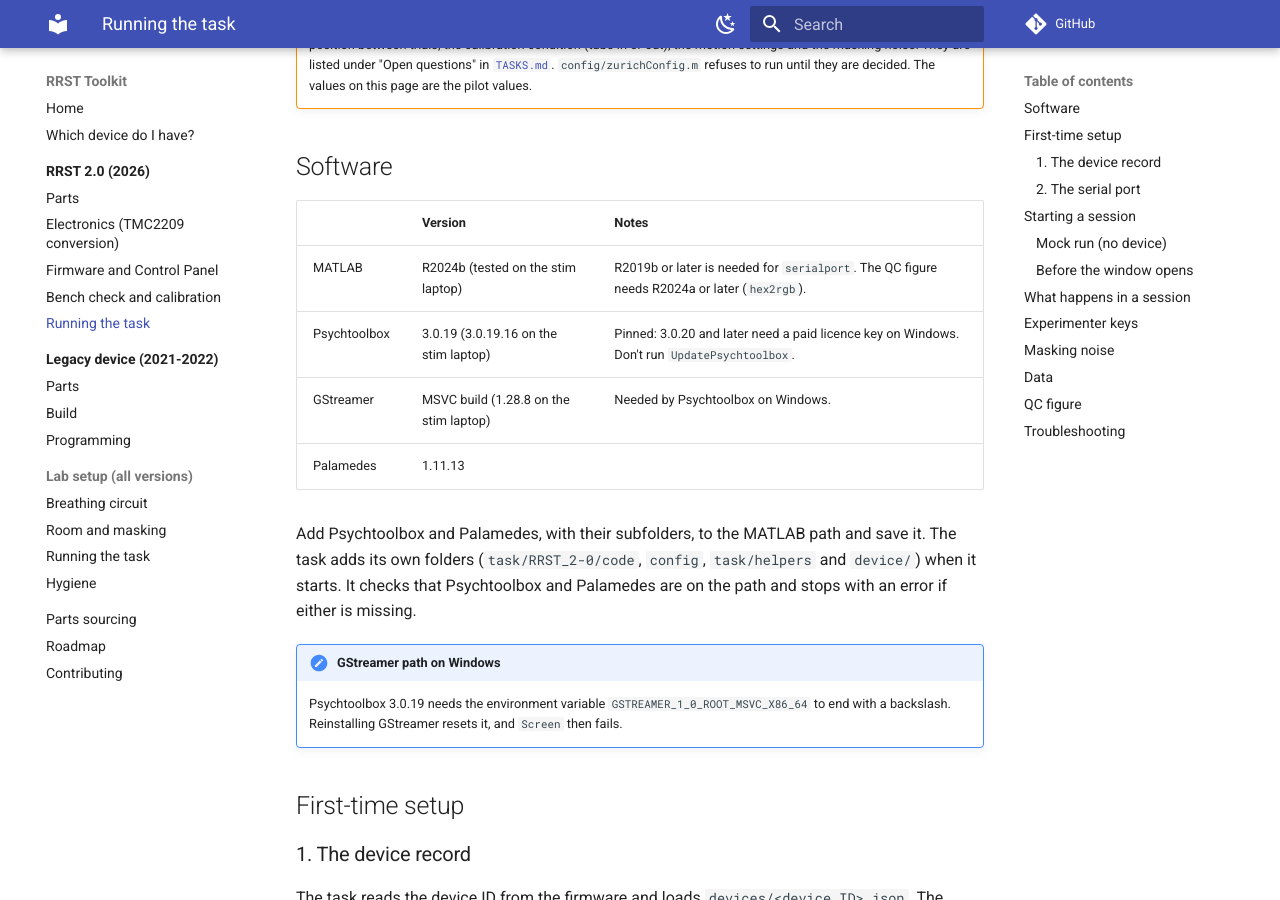
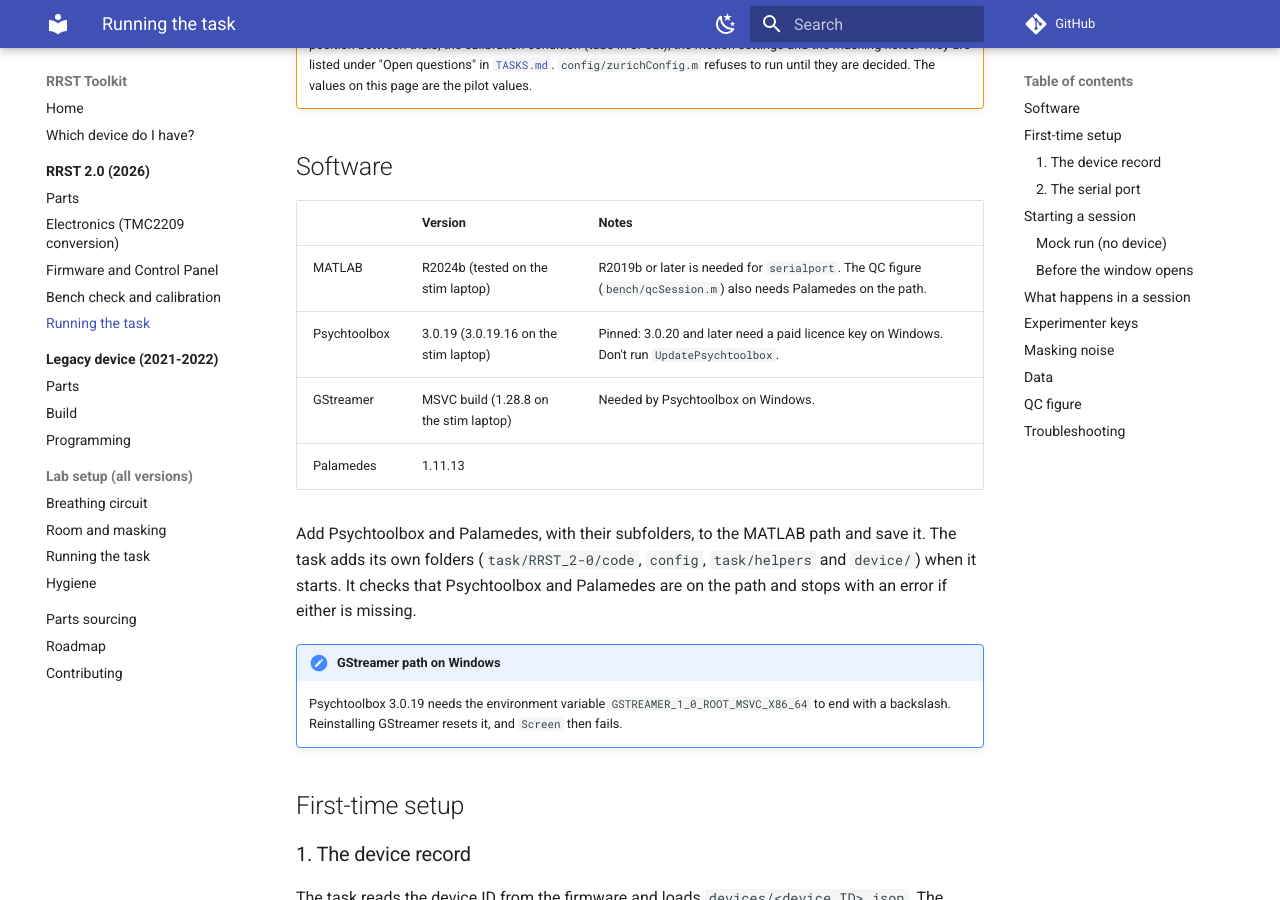
Before and after one commit to embodied-computation-group/rrst-toolkit, an MkDocs documentation site: the page built from handbook/v2/running.md, in a window 1280 px wide and 900 px high, scrolled down 333 px. Built offline with MkDocs 1.6.1 and Material for MkDocs 9.7.7, drawn with Linux system fonts in a browser that asks for light colours; comment, search, counter and statistics services are not loaded.

Commit message:
Running page: the QC figure has its own hex2rgb, no R2024a requirement

```diff
--- a/handbook/v2/running.md
+++ b/handbook/v2/running.md
@@ -20,7 +20,7 @@ its [bench check](bench-check.md).
 
 | | Version | Notes |
 |---|---|---|
-| MATLAB | R2024b (tested on the stim laptop) | R2019b or later is needed for `serialport`. The QC figure needs R2024a or later (`hex2rgb`). |
+| MATLAB | R2024b (tested on the stim laptop) | R2019b or later is needed for `serialport`. The QC figure (`bench/qcSession.m`) also needs Palamedes on the path. |
 | Psychtoolbox | 3.0.19 (3.0.19.16 on the stim laptop) | Pinned: 3.0.20 and later need a paid licence key on Windows. Don't run `UpdatePsychtoolbox`. |
 | GStreamer | MSVC build (1.28.8 on the stim laptop) | Needed by Psychtoolbox on Windows. |
 | Palamedes | 1.11.13 | |
```
